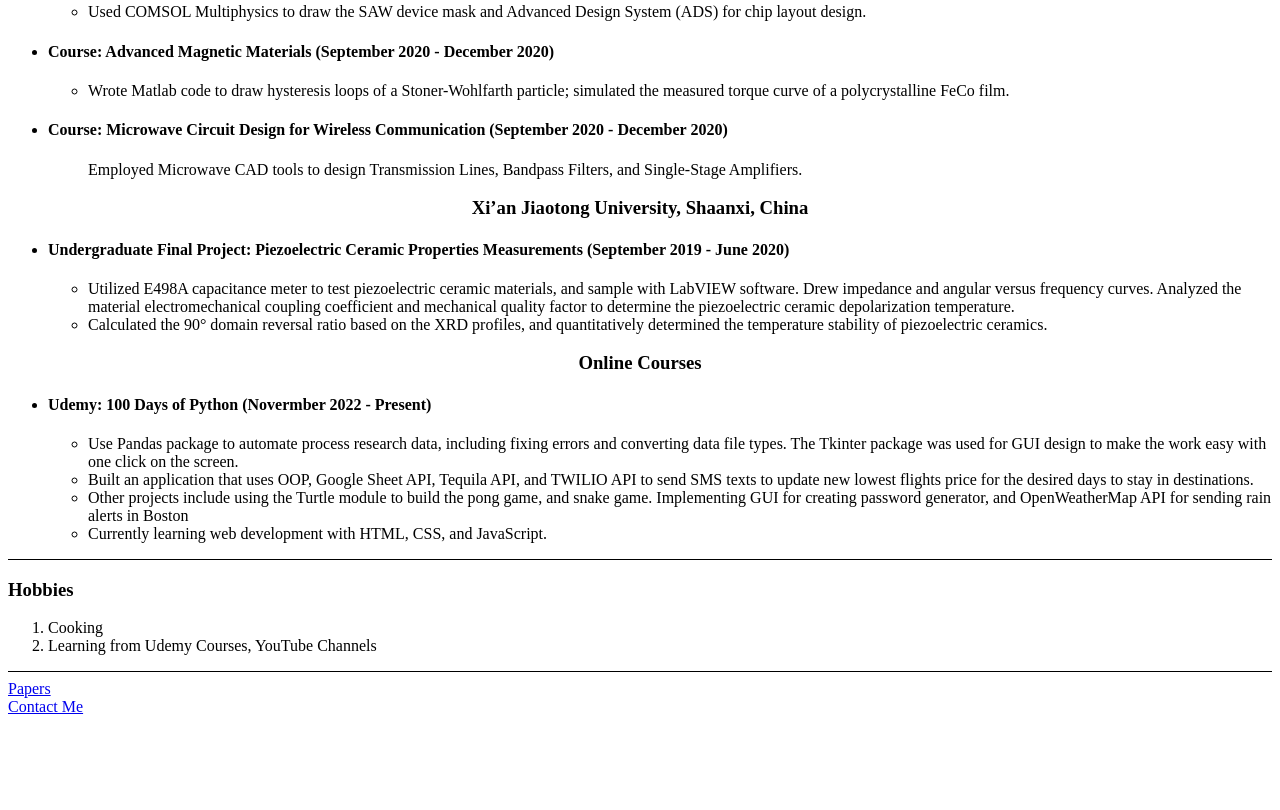
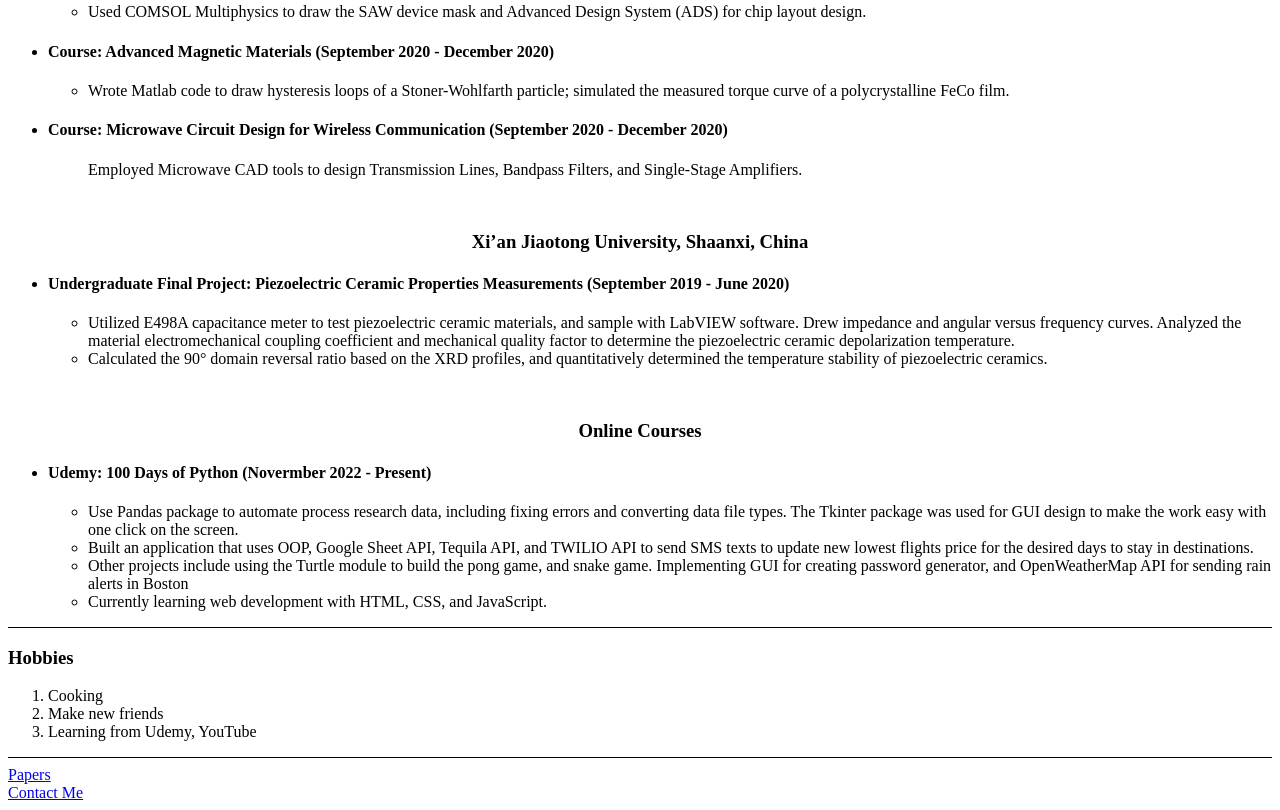
Before and after one commit to xiaxinl/CV, a plain HTML site: page index.html in a window 1280 px wide. Shown: the part 1126-1936 px from the top of the page. Before the commit the page ends 1850 px from the top, so only its background shows below. Drawn offline with Linux system fonts and the light colour scheme.

Commit message:
Update index.html

```diff
--- a/index.html
+++ b/index.html
@@ -106,6 +106,7 @@
             </ul>
     </ul>
 
+    <br>
     <h3><div class="a">Xi’an Jiaotong University, Shaanxi, China </div></h3>
     <ul>
         <li><h4>Undergraduate Final Project: Piezoelectric Ceramic Properties Measurements (September 2019 - June 2020) </h4></li>
@@ -119,6 +120,7 @@
              </ul>
     </ul>
 
+    <br>
     <h3><div class="a">Online Courses</div></h3>
     <ul>
         <li><h4>Udemy: 100 Days of Python (Novermber 2022 - Present) </h4></li>
@@ -138,7 +140,8 @@
     <h3>Hobbies</h3>
     <ol>
         <li>Cooking</li>
-        <li>Learning from Udemy Courses, YouTube Channels</li>
+        <li>Make new friends </li>
+        <li>Learning from Udemy, YouTube</li>
     </ol>
 
     <hr width="4">
```
